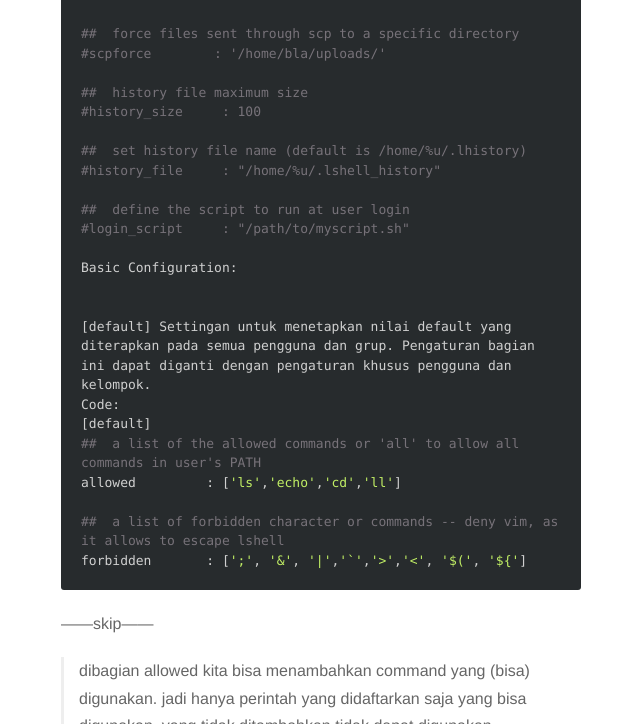
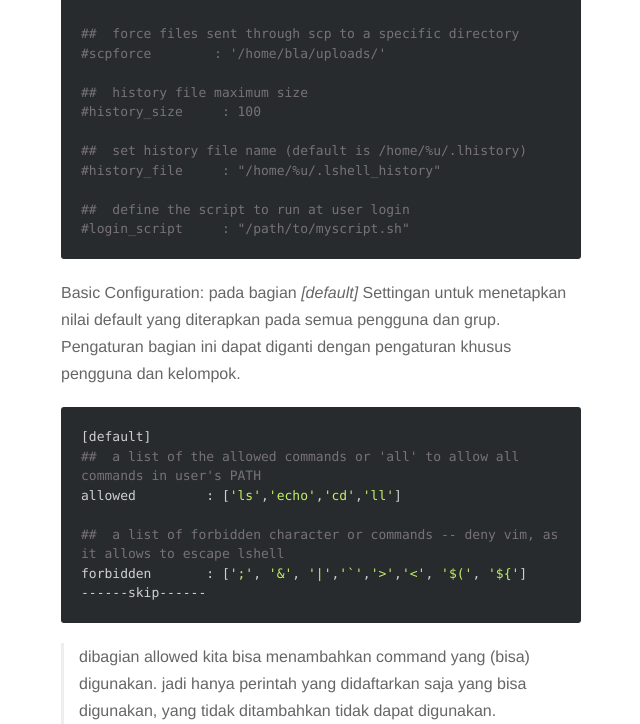
Before and after one commit to xretsu/xretsu.github.io, a Jekyll site: the page built from _posts/2018-03-17-linux-lshell.markdown, in a window 1280 px wide and 1400 px high, scrolled down 3872 px, cut to the strip 0-724 px from the top of the window. Shown: the whole strip, without its empty margins (319-959 px from the left). Built offline with Jekyll 4.4.1, drawn with Linux system fonts in a browser that asks for light colours; nearby versions of some CDN libraries; some of the changed text lies outside the part shown.

Commit message:
Update 2018-03-17-linux-lshell.markdown

```diff
--- a/_posts/2018-03-17-linux-lshell.markdown
+++ b/_posts/2018-03-17-linux-lshell.markdown
@@ -151,34 +151,36 @@ strict          : 0
 
 ##  define the script to run at user login
 #login_script     : "/path/to/myscript.sh"
+{% endhighlight %}
+
 
 Basic Configuration:
+pada bagian *[default]* Settingan untuk menetapkan nilai default yang diterapkan pada semua pengguna dan grup. Pengaturan bagian ini dapat diganti dengan pengaturan khusus pengguna dan kelompok.
 
-
-[default] Settingan untuk menetapkan nilai default yang diterapkan pada semua pengguna dan grup. Pengaturan bagian ini dapat diganti dengan pengaturan khusus pengguna dan kelompok.
-Code:
+{% highlight bash %}
 [default]
 ##  a list of the allowed commands or 'all' to allow all commands in user's PATH
 allowed         : ['ls','echo','cd','ll']
 
 ##  a list of forbidden character or commands -- deny vim, as it allows to escape lshell
 forbidden       : [';', '&', '|','`','>','<', '$(', '${']
+------skip------
 {% endhighlight %}
 
-------skip------
 
 > dibagian allowed kita bisa menambahkan command yang (bisa) digunakan. jadi hanya perintah yang didaftarkan saja yang bisa digunakan, yang tidak ditambahkan tidak dapat digunakan.
+
 
 ![alt text](https://image.prntscr.com/image/pswPHDzkR-GkIUtZQT2Bcw.png)
 
 atau bisa lihat dsini [ASCIINEMA](https://asciinema.org/a/ZqbniPbF6ym33uQ7PbnCIIxY8)
+
 
 yarp sebenarnya masih banyak fungsi lshell yang lain, silahkan di explore lebih jauh lagi....
 btw kita bisa memanfaatkan lshell untuk default login shell di ssh pada beberapa kondisi seperti untuk soal-soal remote easy CTF dan untuk nge-troll user-user nakal.. asal jangan di troll balik saja... tinggal pakai perintah chsh saja untuk user yang di inginkan...
 
 
 BONUS :
-
 Bypassing Shell :
 
 {% highlight bash %}
```
Also changed, not shown: other parts of _posts/2018-03-17-linux-lshell.markdown (+1 -6 lines).
